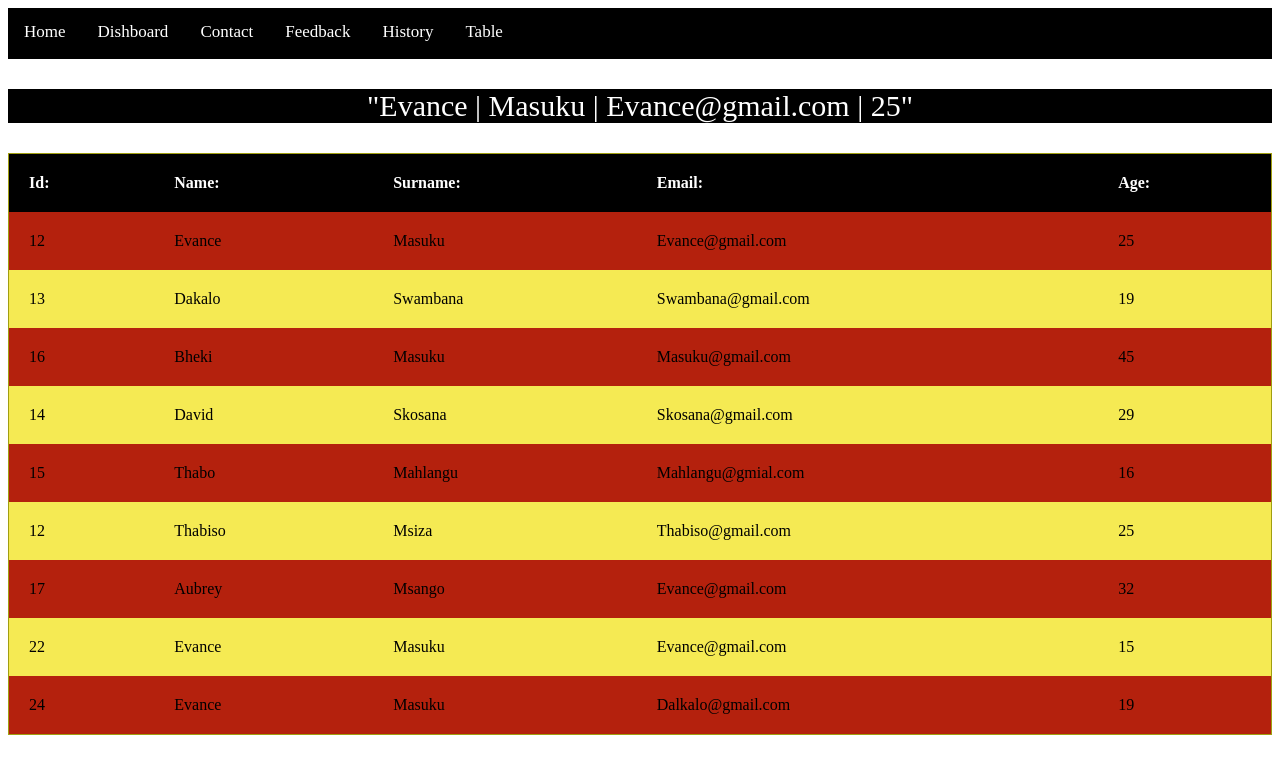
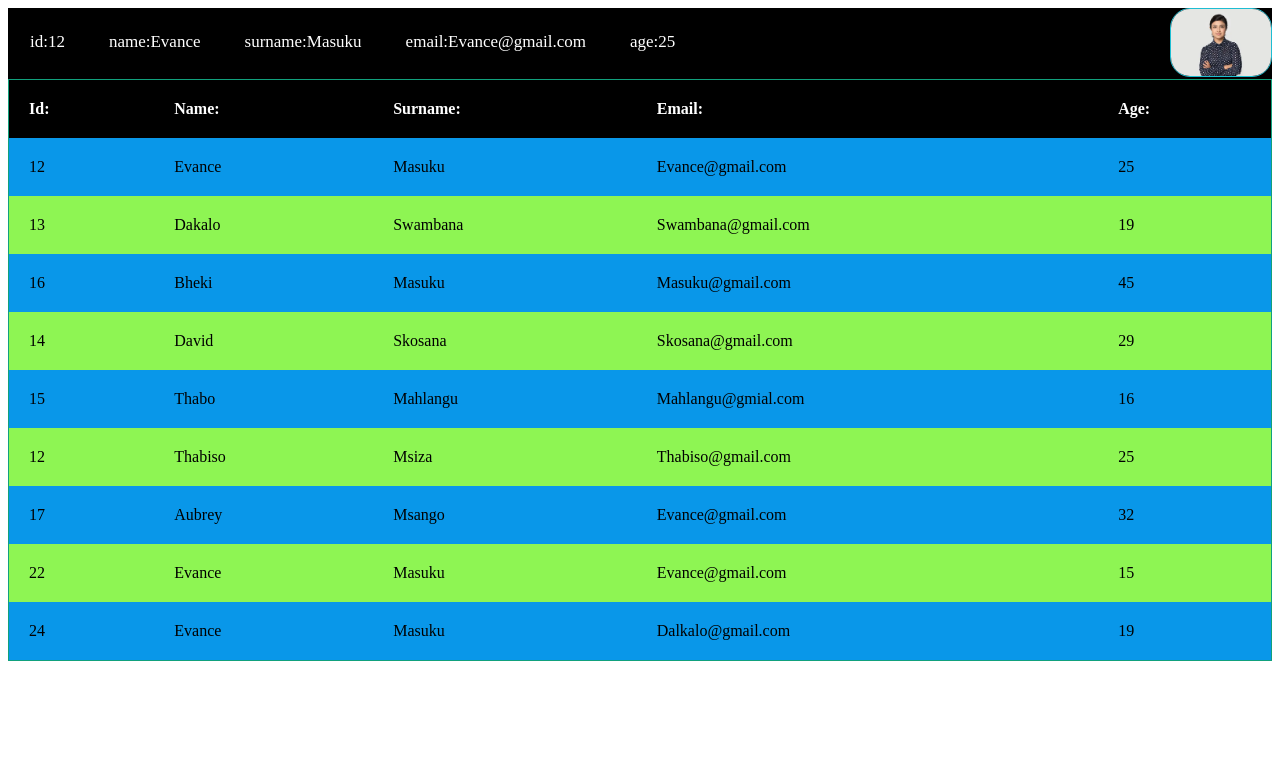
Before and after one commit to EvanceWorkPlace/Tables, an Angular app: page / in a window 1280 px wide. Shown: the top 774 px of the page. Built offline with nearby package versions, Linux system fonts and the light colour scheme.

Commit message:
finish avator

```diff
--- a/src/app/nav-top/nav-top.component.css
+++ b/src/app/nav-top/nav-top.component.css
@@ -5,12 +5,12 @@ body {margin:0;}
   background-color: #000000;
 }
 
-.topnav a {
-  float: left;
+.topnav a {  float: left;
+
   display: block;
   color: rgb(255, 255, 255);
   text-align: center;
-  padding: 14px 16px;
+  padding: 24px 22px;
   text-decoration: none;
   font-size: 17px;
   border-bottom: 3px solid transparent;
@@ -23,3 +23,11 @@ body {margin:0;}
 .topnav a.active {
   border-bottom: 3px solid rgb(239, 255, 9);
 }
+img{
+  float: right;
+  border: 1px solid rgb(30, 189, 210);
+  align-content: end;
+  max-width: 100px;
+  border-radius: 20px;
+  margin-trim: 100px;
+}
--- a/src/app/nav-top/nav-top.component.html
+++ b/src/app/nav-top/nav-top.component.html
@@ -1,8 +1,8 @@
-<div class="topnav">
-    <a>Home</a>
-    <a>Dishboard</a>
-    <a>Contact</a>
-    <a>Feedback</a>
-    <a>History</a>
-    <a>Table</a>
+<div class="topnav" >
+    <a>id:{{people[0].id}}</a>
+    <a>name:{{people[0].name}}</a>
+    <a>surname:{{people[0].surname}}</a>
+    <a>email:{{people[0].Email}}</a>
+    <a>age:{{people[0].Age}}</a>
+    <img src="../../assets/image.webp" alt="">
   </div>
--- a/src/app/nav-top/nav-top.component.ts
+++ b/src/app/nav-top/nav-top.component.ts
@@ -7,6 +7,11 @@ import { Person } from '../persons';
   styleUrls: ['./nav-top.component.css']
 })
 export class NavTopComponent{
-  // constructor(private personService:PersonService){}
+  people: any[] = [];
+  constructor(private personService:PersonService){}
+
+ ngOnInit(): void {
+  this.people = this.personService.getPerson();
+ }
 
 }
--- a/src/app/table/table.component.css
+++ b/src/app/table/table.component.css
@@ -9,9 +9,9 @@
    table {
     width: 100%;
     border-collapse: collapse;
-    background-color:#b4210d;
+    background-color:#0997e9;
     color: #000000;
-    border: 1px solid#a19f11;
+    border: 1px solid#11a17d;
   }
 
   th, td {
@@ -25,7 +25,7 @@
   }
 
   tr:nth-child(even) {
-    background-color:  #f5ea53;
+    background-color:  #8ef553;
   }
 
   tr:hover {
--- a/src/app/table/table.component.html
+++ b/src/app/table/table.component.html
@@ -3,9 +3,9 @@
 <base href="/">
  <link rel="stylesheet" href="https://cdnjs.cloudflare.com/ajax/libs/font-awesome/5.15.4/css/all.min.css">
    <!-- <div> {{person.id+"\t"+person.name+"\t"+person.surname+"\t"+person.Email+"\t"+person.Age}}</div> -->
-<div class="container">
+<!-- <div class="container">
     <p>{{people[0].name+"  |   "+people[0].surname+"   |  "+people[0].Email+"   |    "+people[0].Age | json}} </p>
-</div>
+</div> -->
    <table>
     <thead>
       <tr>
```
Also changed, not shown: src/assets/image.webp (added).
